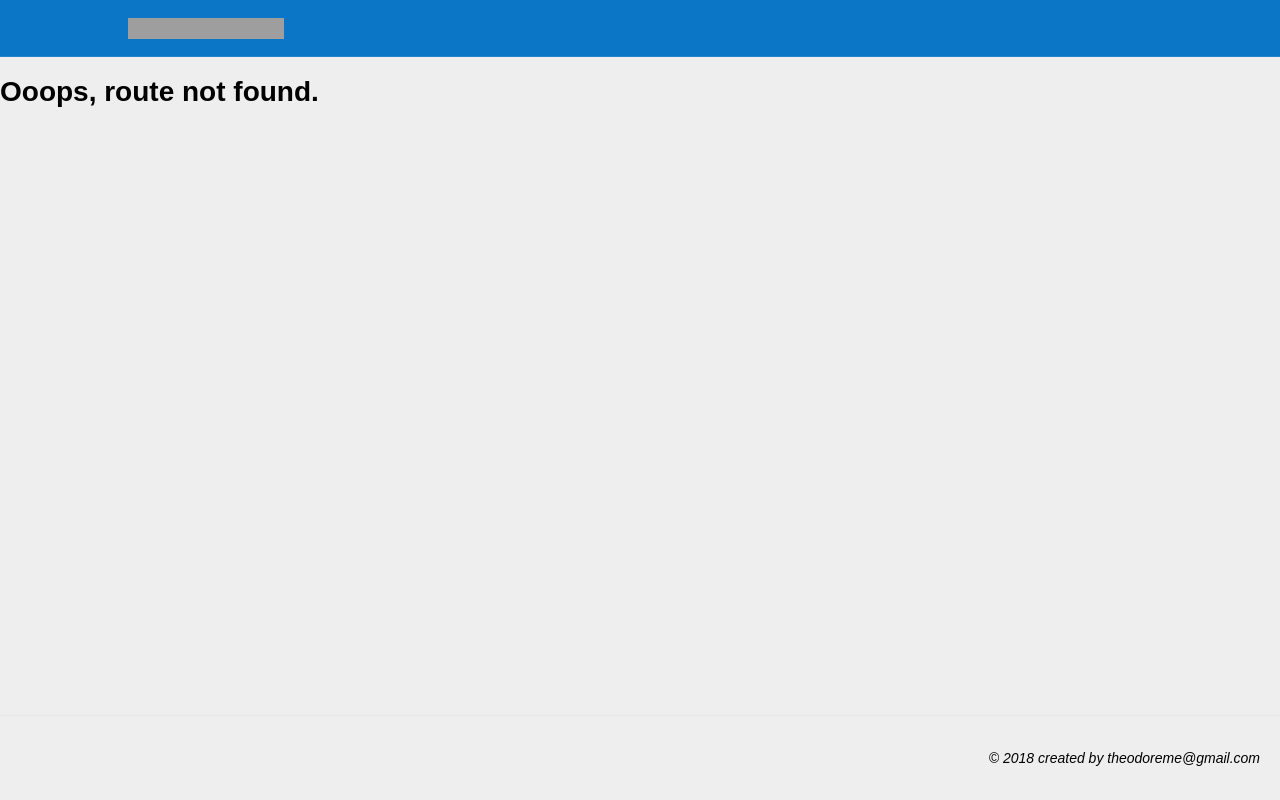
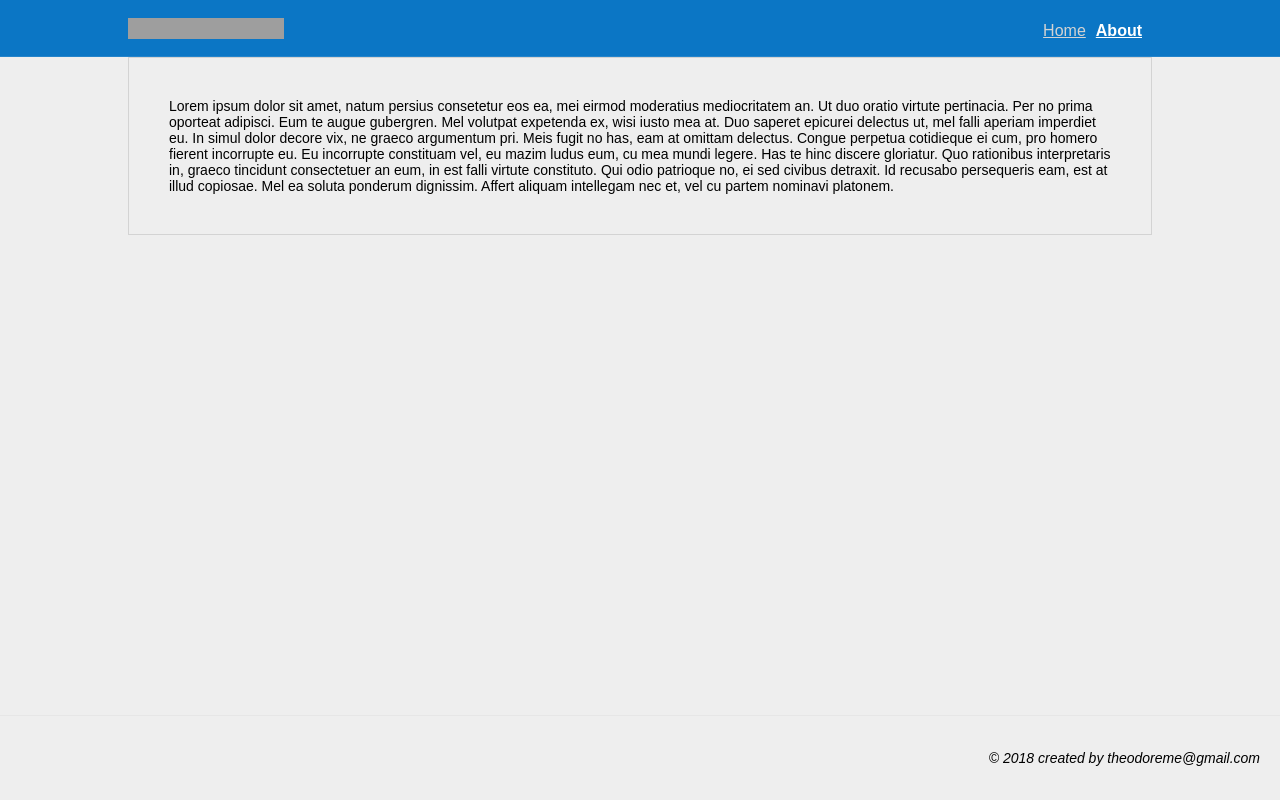
Before and after one commit to tornado1979/ssr-rentalcars, a React app: page /about in a window 1280 px wide. Before the commit this address had no page. Built offline with nearby package versions, Linux system fonts and the light colour scheme; grey boxes are pictures that could not be loaded; the HTML template or start-up script is replaced by a standard one.

Commit message:
Add 'About' page & header menu

```diff
--- a/client/components/Router/routes.js
+++ b/client/components/Router/routes.js
@@ -1,6 +1,7 @@
 import HomePage from '../../pages/home'
 import App from '../../App'
 import NotFoundPage from '../../pages/notFoundPage'
+import About from '../../pages/about'
 
 export default [
   {
@@ -14,6 +15,13 @@ export default [
         title: 'Cheap Car Hire, Compare Rental Prices - Rentalcars',
       },
       {
+        ...About,
+        description: 'About Compare car hire deals...',
+        keywords: 'car hire, cheap car hire, car rental uk,  rent a car, car rentals, uk ....',
+        path: '/about',
+        title: 'About - Rentalcars',
+      },
+      {
         ...NotFoundPage,
         description: '',
         keywords: '',
--- a/client/components/header/index.js
+++ b/client/components/header/index.js
@@ -1,4 +1,5 @@
 import React from 'react'
+import { NavLink } from 'react-router-dom'
 
 export const Header = () => {
   return (
@@ -7,6 +8,22 @@ export const Header = () => {
         <div className="title">
           <div className="logo" />
         </div>
+        <ul className="navbar-nav">
+          <li className="nav-item">
+            <NavLink
+              to="/home"
+            >
+            Home
+            </NavLink>
+          </li>
+          <li className="nav-item">
+            <NavLink
+              to="/about"
+            >
+            About
+            </NavLink>
+          </li>
+        </ul>
       </nav>
     </header>
   )
--- a/client/index.js
+++ b/client/index.js
@@ -1,4 +1,4 @@
-import '@babel/polyfill'
+import 'babel-polyfill'
 import ReactDOM from 'react-dom'
 import React from 'react'
 import { Provider } from 'react-redux'
--- /dev/null
+++ b/client/pages/about/index.js
@@ -0,0 +1,41 @@
+import React from 'react'
+import propTypes from 'prop-types'
+
+import { Head } from '../../components/head'
+
+const About = (props) => {
+  const {
+    location,
+    route,
+  } = props
+  return (
+    <main style={{ height: '100%', alignItems: 'center' }}>
+      <Head location={location} route={route} />
+      <div className="about-container">
+          Lorem ipsum dolor sit amet, natum persius consetetur eos ea, mei eirmod moderatius mediocritatem an. Ut duo oratio virtute pertinacia. Per no prima oporteat adipisci. Eum te augue gubergren. Mel volutpat expetenda ex, wisi iusto mea at. Duo saperet epicurei delectus ut, mel falli aperiam imperdiet eu. In simul dolor decore vix, ne graeco argumentum pri.
+
+Meis fugit no has, eam at omittam delectus. Congue perpetua cotidieque ei cum, pro homero fierent incorrupte eu. Eu incorrupte constituam vel, eu mazim ludus eum, cu mea mundi legere. Has te hinc discere gloriatur. Quo rationibus interpretaris in, graeco tincidunt consectetuer an eum, in est falli virtute constituto.
+
+Qui odio patrioque no, ei sed civibus detraxit. Id recusabo persequeris eam, est at illud copiosae. Mel ea soluta ponderum dignissim. Affert aliquam intellegam nec et, vel cu partem nominavi platonem.
+      </div>
+    </main>
+  )
+}
+
+About.propTypes = {
+  location: propTypes.shape({
+    hash: propTypes.string,
+    pathname: propTypes.string,
+    search: propTypes.string,
+  }).isRequired,
+  route: propTypes.shape({
+    decription: propTypes.string,
+    keywords: propTypes.string,
+    path: propTypes.string,
+    title: propTypes.string,
+  }).isRequired,
+}
+
+export default {
+  component: About,
+}
--- a/client/style.scss
+++ b/client/style.scss
@@ -54,6 +54,30 @@ header {
     color: $header-font-color;
     font-size: 1.6rem;
   }
+
+  .navbar-nav {
+    margin-top: auto;
+    margin-left: auto;
+    list-style-type: none;
+    padding-left: 0;
+  }
+
+  .nav-item {
+    display: inline-block;
+    margin-top: auto;
+    margin-right: 1rem;
+
+    .active {
+      color: #fff;
+      font-weight: 700;
+    }
+
+    a {
+      color: lightgrey;
+    }
+
+  }
+
 
   .title {
     margin: auto 0;
@@ -255,3 +279,11 @@ footer {
     }
   }
 }
+
+/* About page*/
+.about-container {
+  flex: 1;
+  max-width: 80%;
+  padding: 4rem;
+  border: 1px solid lightgray;
+}
```
Also changed, not shown: 1 other file (tests, documents, lock files or other folders).
